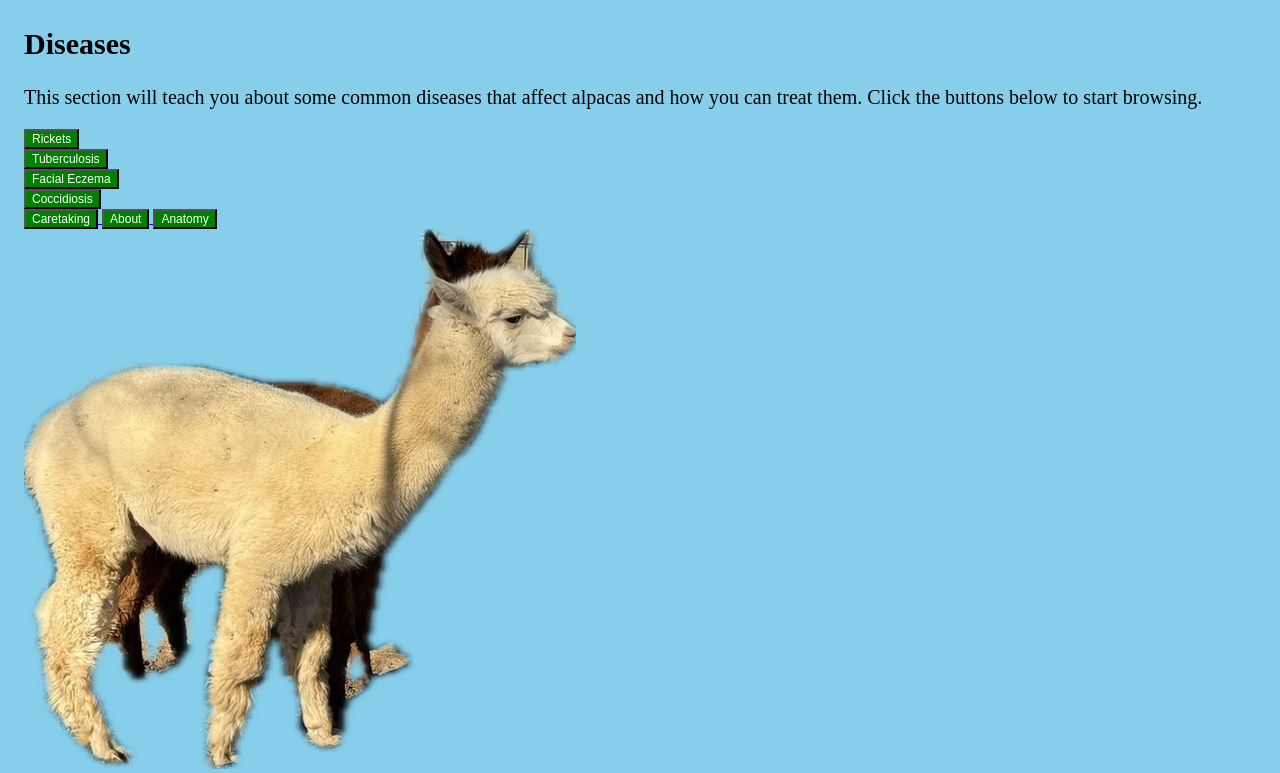
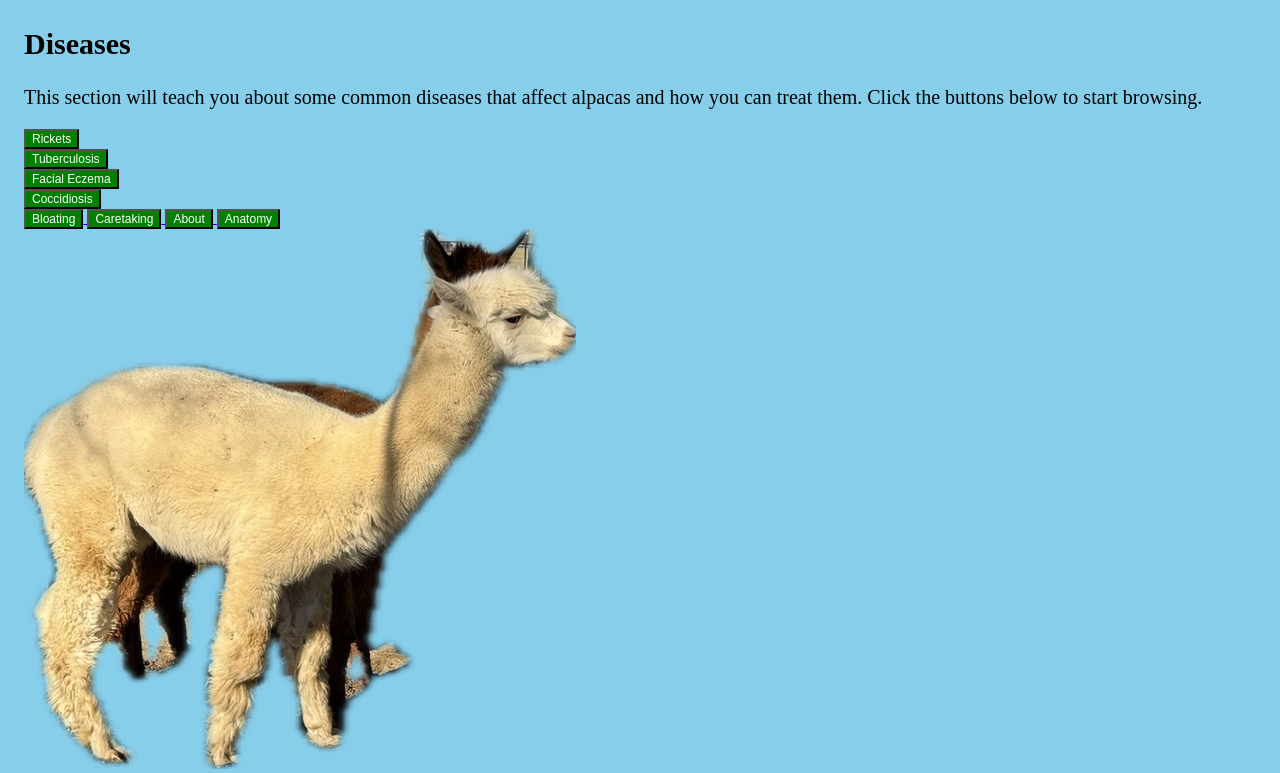
Before and after one commit to Iconic-Gold-Eye/Alpaca-Care-Taking, a plain HTML site: page docs/index.html in a window 1280 px wide. Shown: the part 1145-1918 px from the top of the page. Drawn offline with Linux system fonts and the light colour scheme.

Commit message:
Update index.html

```diff
--- a/docs/index.html
+++ b/docs/index.html
@@ -20,6 +20,7 @@
     <br>
     <a href = "Coccidiosis.html"> <button> Coccidiosis </button> </a>
     <br>
+    <a href = "bloating.html"> <button> Bloating </button> </a>
     <a href = "dailycare.html"> <button> Caretaking </button> </a>
     <a href ="README.md"> <button> About </button> </a>
     <a href="anatomy.html"> <button> Anatomy </button> </a>
```
